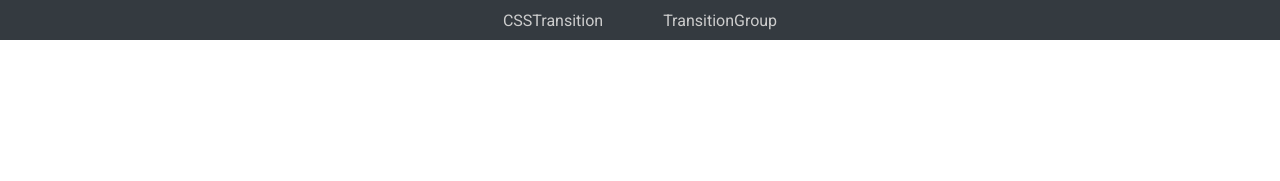
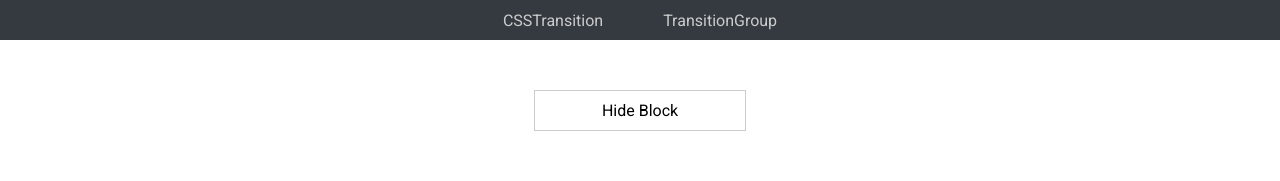
Before and after one commit to yoshi113/transition, a React (Create React App) app: page /css-transition in a window 1280 px wide. Shown: the top 181 px of the page. Built offline with nearby package versions, Linux system fonts and the light colour scheme.

Commit message:
add switch

```diff
--- a/src/pages/CSSTransition/index.js
+++ b/src/pages/CSSTransition/index.js
@@ -1,5 +1,17 @@
+import React from "react";
+import { Switch, Block } from "./styles";
+
 const Page = () => {
-  return <div></div>;
+  const [visible, setVisible] = React.useState(false);
+
+  return (
+    <>
+      <Switch onClick={() => setVisible(!visible)}>
+        {visible ? "Show Block" : "Hide Block"}
+      </Switch>
+      <Block visible={visible} />
+    </>
+  );
 };
 
 export default Page;
--- a/src/pages/CSSTransition/styles.js
+++ b/src/pages/CSSTransition/styles.js
@@ -1 +1,17 @@
 import styled from "styled-components";
+
+export const Switch = styled.div`
+  width: 150px;
+  margin-bottom: 50px;
+  padding: 10px 30px;
+  border: 1px solid #ccc;
+  cursor: pointer;
+`;
+
+export const Block = styled.div`
+  width: 300px;
+  height: 300px;
+  background-color: green;
+  transition: opacity 1s;
+  opacity: ${(props) => (props.visible ? 1 : 0)};
+`;
```
Also changed, not shown: 1 other file (tests, documents, lock files or other folders).
